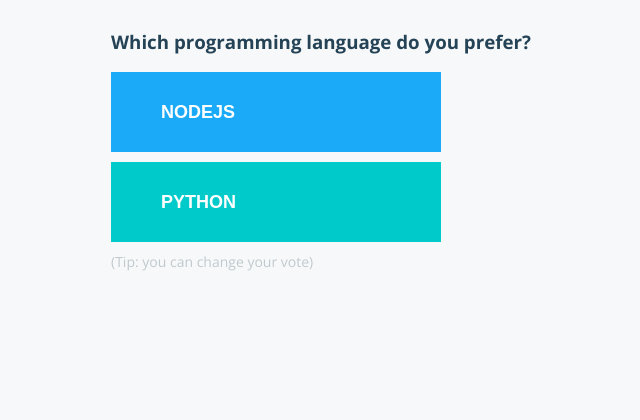
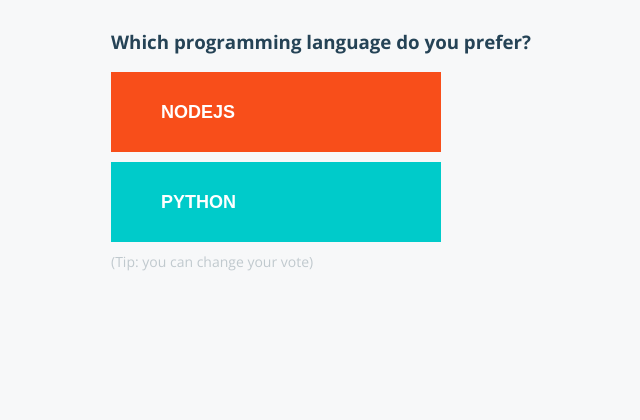
Before and after one commit to AnzeIBM/voting-app-py, a Flask app: page / in a window 1280 px wide. Shown: the top 420 px of the page, without its empty margins (319-959 px from the left). Run offline with Flask 3, Linux system fonts and the light colour scheme; some libraries are stand-ins or nearby versions.

Commit message:
change color of the button

```diff
--- a/static/stylesheets/style.css
+++ b/static/stylesheets/style.css
@@ -28,7 +28,7 @@
   }
 
   button.a{
-    background-color: #1aaaf8;
+    background-color: #f84e1a;
   }
 
   button.b{
```
